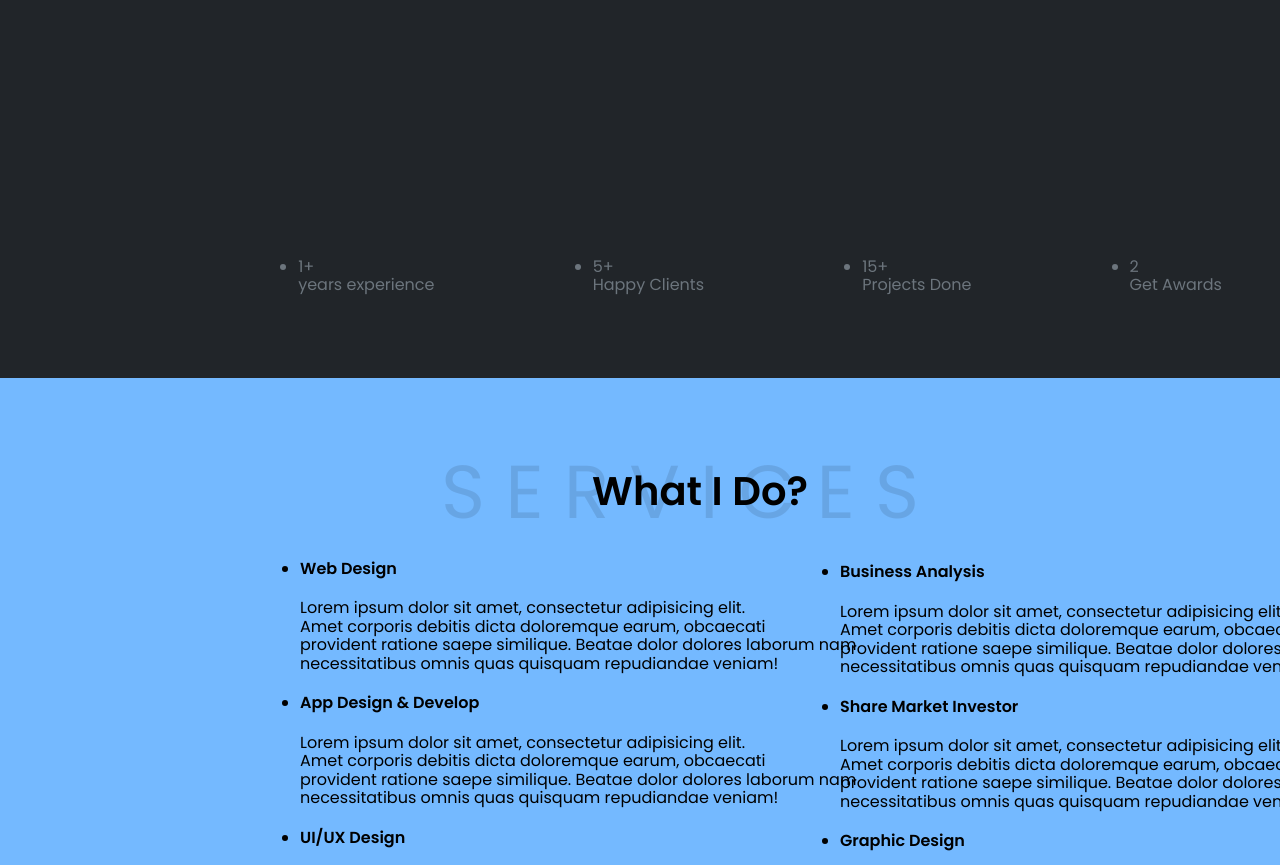
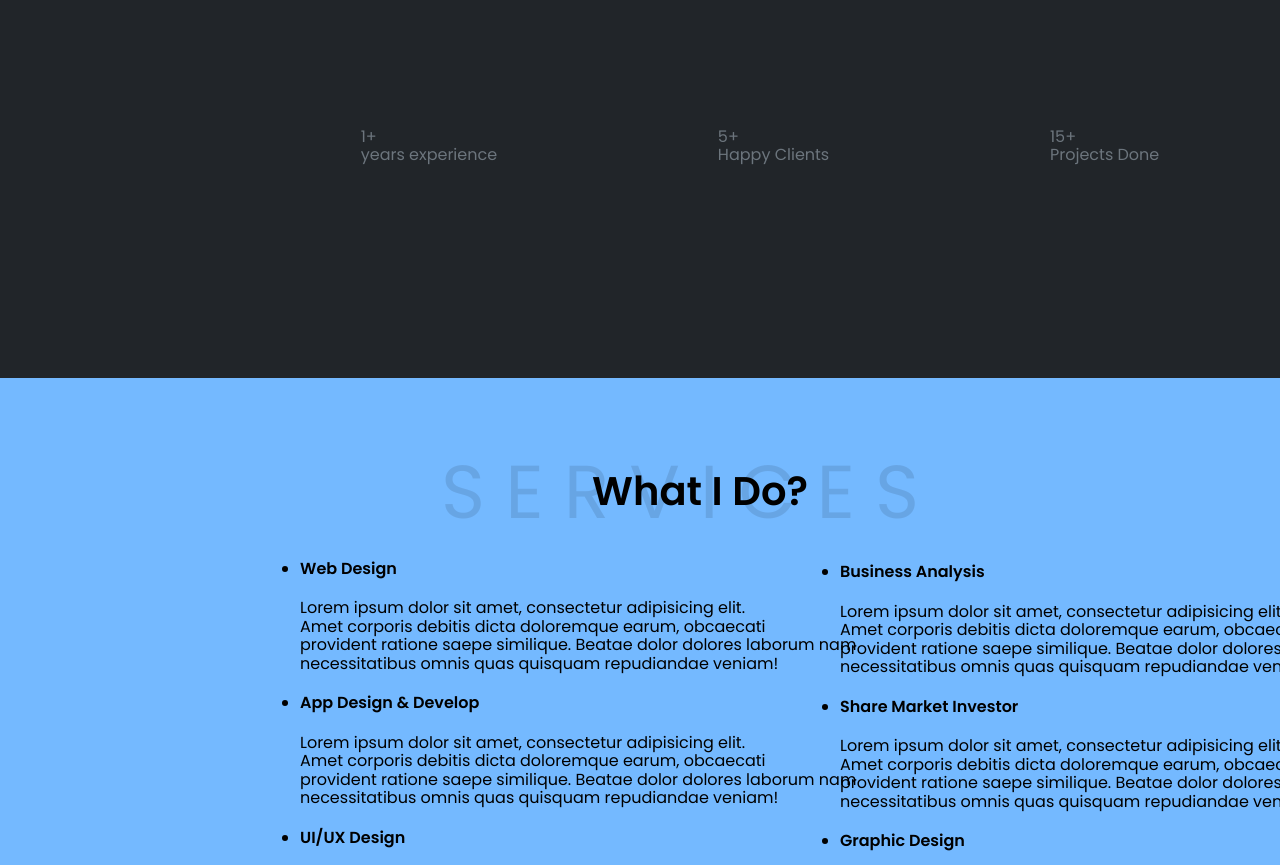
Before and after one commit to chathushkasavinda/MyPortfolio, a plain HTML site: page index.html in a window 1280 px wide. Shown: the part 1308-2173 px from the top of the page. Drawn offline with nearby package versions, Linux system fonts and the light colour scheme.

Commit message:
change the position of #projectinfo

```diff
--- a/asset/styles.css
+++ b/asset/styles.css
@@ -260,25 +260,25 @@ z-index: 1;
     line-height: 30px;
 }
 
-#projectsInfo{
-    position: relative;
-    left: 100px;
-    bottom: 100px;
-}
  #projectsInfo{
     display: flex;
     align-items: center;
      justify-content:space-evenly;
     flex-wrap: wrap;
+    position: relative;
+    left: 100px;
+    bottom: 100px;
+    list-style-type: none;
+   position: relative;
+   bottom: 230px;
  }
- #projectsInfo>ul>li{
+
+
+#projectInfo>li {
     list-style-type: none;
-
 }
 
-/* #aboutDescription{
-    margin-left: 20px;
-} */
+
                                           /* What I do page*/
 
 #What_I_Do_Page{
--- a/index.html
+++ b/index.html
@@ -107,7 +107,7 @@
                             <li>1+<br>years experience </li>
                             <li>5+<br>Happy Clients </li>
                             <li>15+<br>Projects Done </li>
-                            <li>2<br>Get Awards </li>
+
                         </ul>
                 </section>
 
```
